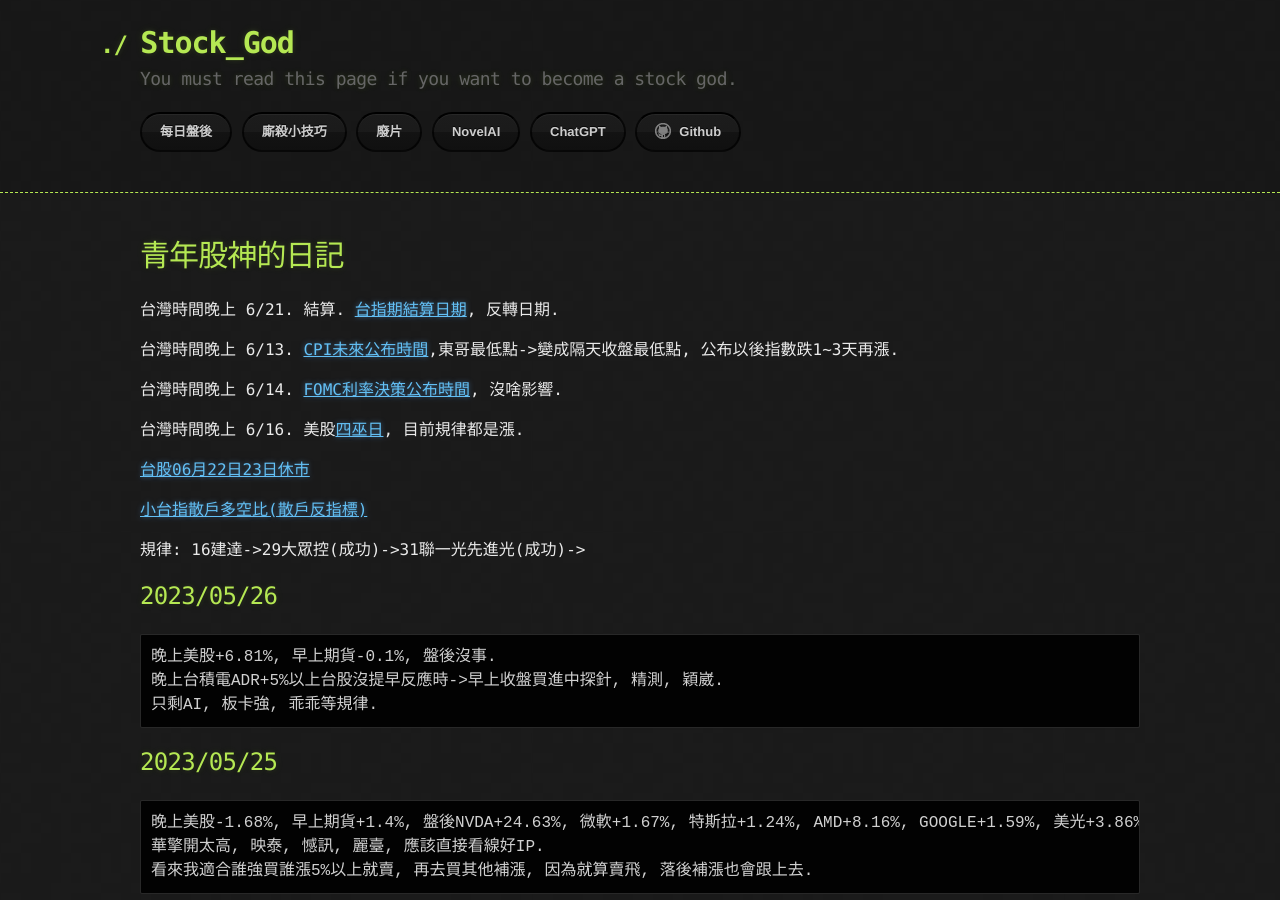
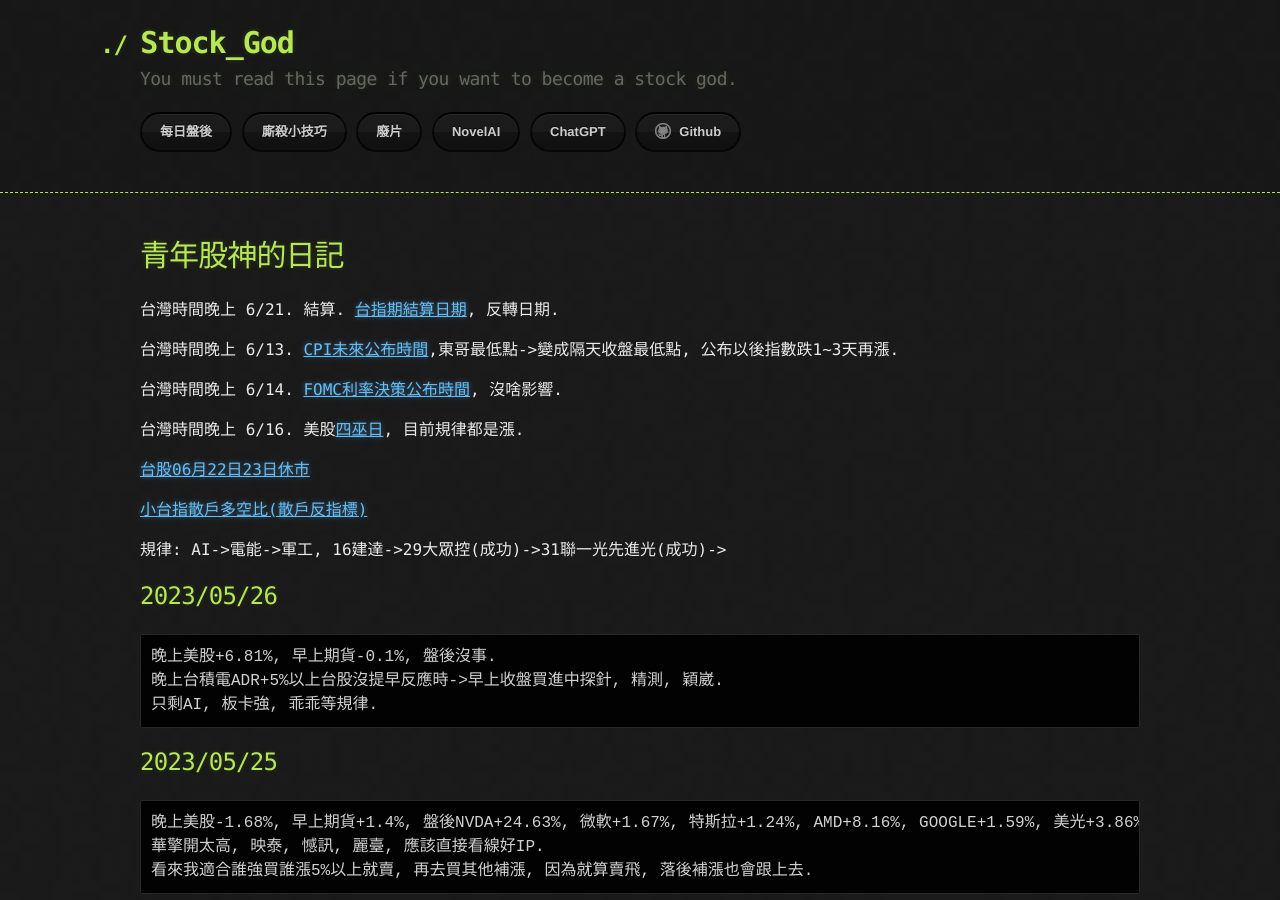
Before and after one commit to lepg5487/Stock_God, a Jekyll site: the page built from index.md, in a window 1280 px wide and 900 px high. Built offline with Jekyll 4.4.1, drawn with Linux system fonts in a browser that asks for light colours; our own code applies the rules of GitHub Pages for plain Markdown files.

Commit message:
Update index.md

````diff
--- a/index.md
+++ b/index.md
@@ -16,7 +16,7 @@ layout: testlayouts
 
 [小台指散戶多空比(散戶反指標)](https://www.macromicro.me/charts/20069/tw-mtx-long-to-short-ratio-of-individual-player)
 
-規律: 16建達->29大眾控(成功)->31聯一光先進光(成功)->
+規律: AI->電能->軍工, 16建達->29大眾控(成功)->31聯一光先進光(成功)->
 
 ## 2023/05/26
 ```
````
